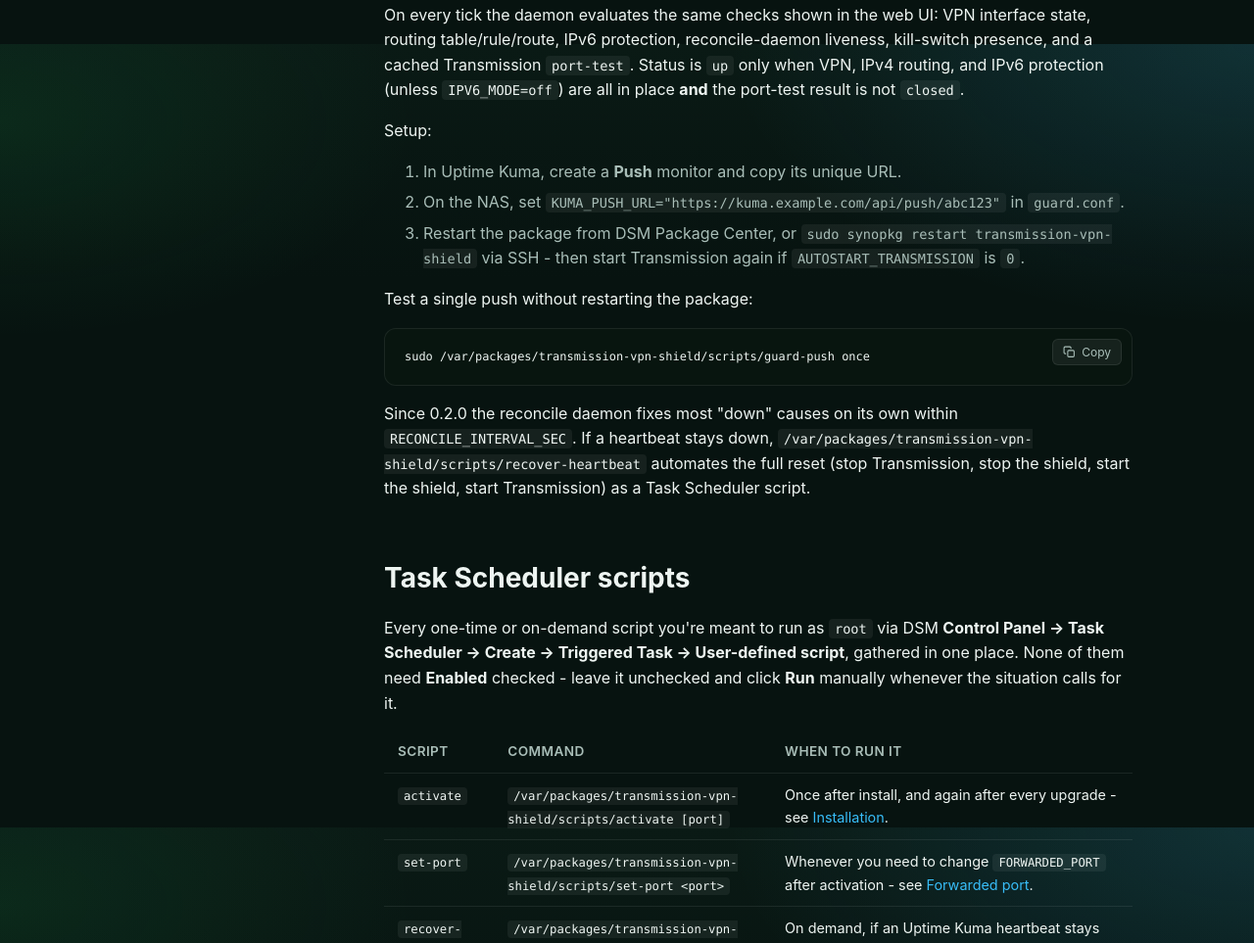
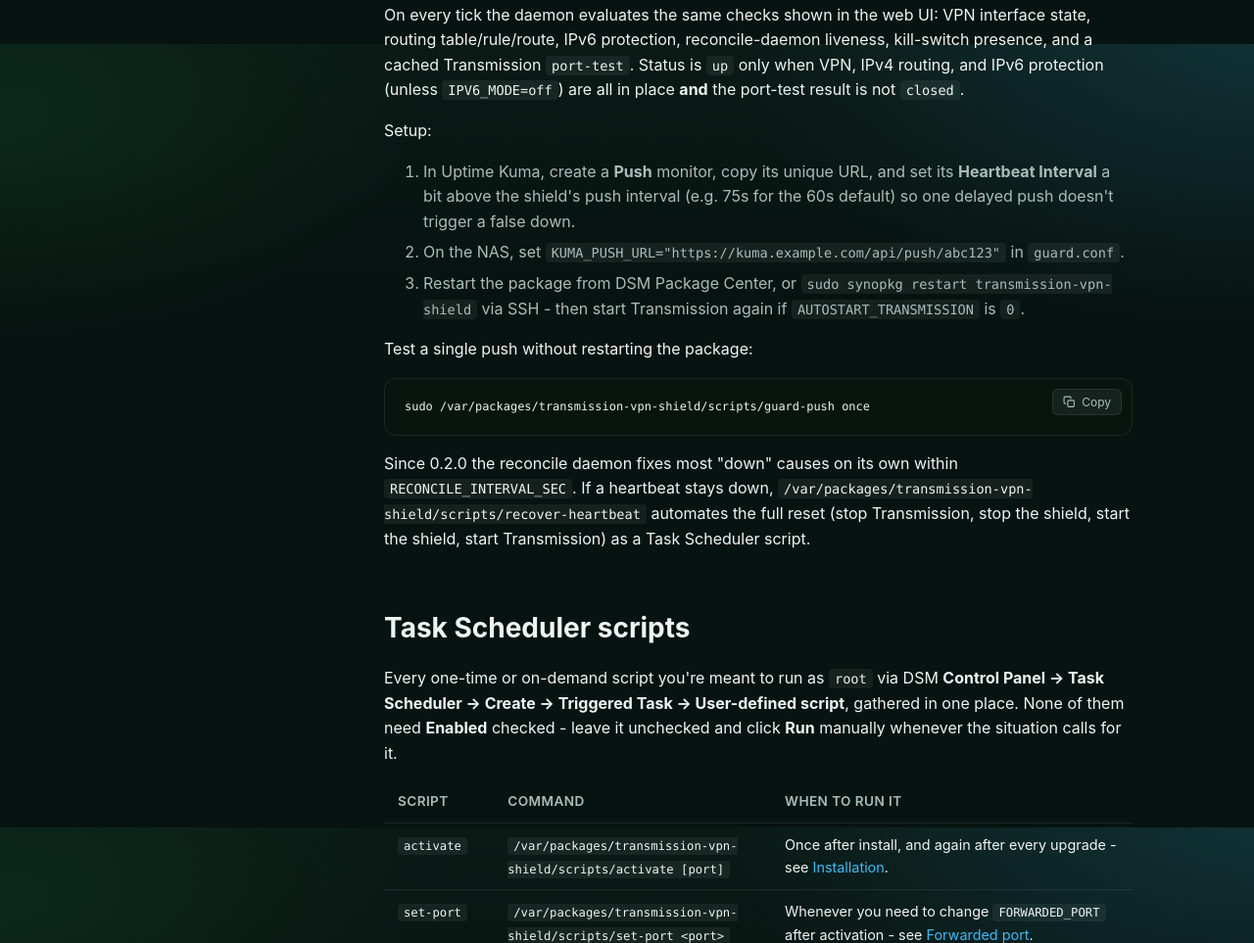
Before and after one commit to gioxx/Syno-TransmissionVPNShield, a website: page docs/documentation.html in a window 1280 px wide. Shown: the part 4755-5718 px from the top of the page at 98% size. Drawn offline with Linux system fonts and the light colour scheme.

Commit message:
fix: mention the Kuma heartbeat interval slack in the setup steps
The setup list only said "copy its unique URL", dropping the existing
heartbeat-interval-above-push-interval guidance already documented
elsewhere on the page — restored it in the step itself.

```diff
--- a/docs/documentation.html
+++ b/docs/documentation.html
@@ -144,7 +144,7 @@
         <p>On every tick the daemon evaluates the same checks shown in the web UI: VPN interface state, routing table/rule/route, IPv6 protection, reconcile-daemon liveness, kill-switch presence, and a cached Transmission <code>port-test</code>. Status is <code>up</code> only when VPN, IPv4 routing, and IPv6 protection (unless <code>IPV6_MODE=off</code>) are all in place <strong>and</strong> the port-test result is not <code>closed</code>.</p>
         <p>Setup:</p>
         <ol>
-          <li>In Uptime Kuma, create a <strong>Push</strong> monitor and copy its unique URL.</li>
+          <li>In Uptime Kuma, create a <strong>Push</strong> monitor, copy its unique URL, and set its <strong>Heartbeat Interval</strong> a bit above the shield's push interval (e.g. 75s for the 60s default) so one delayed push doesn't trigger a false down.</li>
           <li>On the NAS, set <code>KUMA_PUSH_URL="https://kuma.example.com/api/push/abc123"</code> in <code>guard.conf</code>.</li>
           <li>Restart the package from DSM Package Center, or <code>sudo synopkg restart transmission-vpn-shield</code> via SSH - then start Transmission again if <code>AUTOSTART_TRANSMISSION</code> is <code>0</code>.</li>
         </ol>
```
